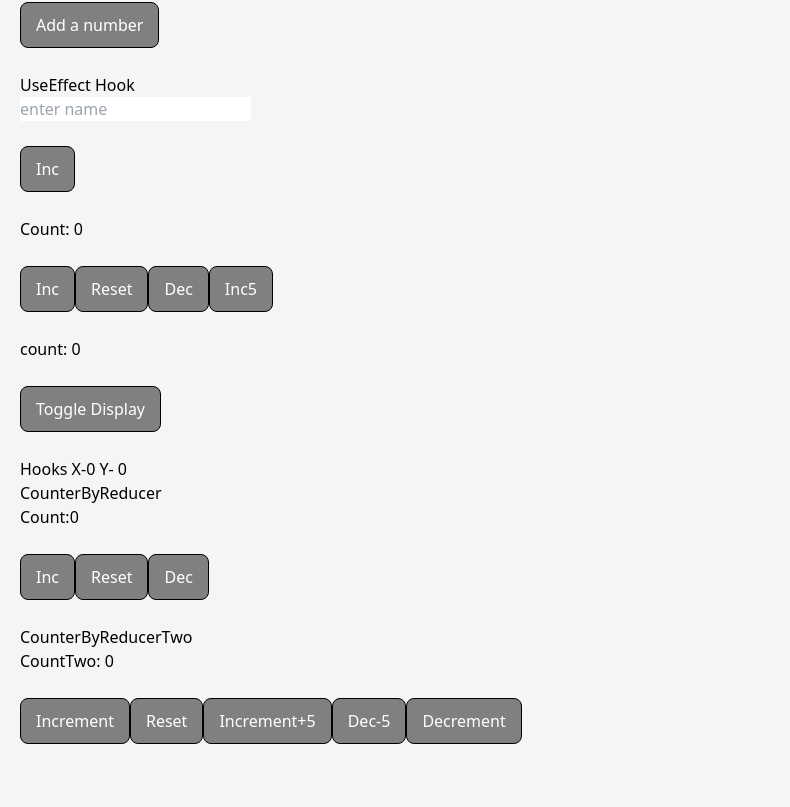
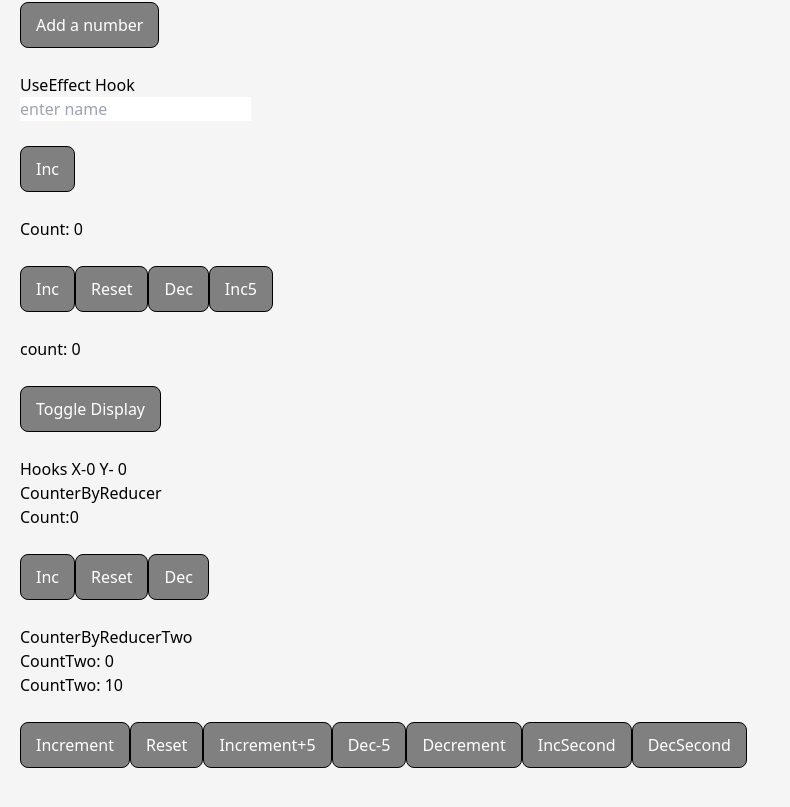
Before and after one commit to Omid-Sargazi/react-project, a React (Create React App) app: page / in a window 1280 px wide. Shown: the part 379-1186 px from the top of the page, without its empty margins (0-790 px from the left). Built offline with nearby package versions, Linux system fonts and the light colour scheme.

Commit message:
React Hooks useReducer (complex state & action)

```diff
--- a/src/Components/useReducer/CounterByReducerTwo.js
+++ b/src/Components/useReducer/CounterByReducerTwo.js
@@ -1,14 +1,25 @@
 import { useReducer } from "react";
 const initialState = {
   firstCounter: 0,
+  secondCounter: 10,
 };
 const reducer = (state, action) => {
   switch (action.type) {
     case "inc":
-      return { firstCounter: state.firstCounter + action.value };
+      return {
+        ...state,
+        firstCounter: state.firstCounter + action.value,
+      };
+    case "inc2":
+      return { ...state, secondCounter: state.secondCounter + action.value };
+    case "dec2":
+      return { ...state, secondCounter: state.secondCounter - action.value };
 
     case "dec":
-      return { firstCounter: state.firstCounter - action.value };
+      return {
+        ...state,
+        firstCounter: state.firstCounter - action.value,
+      };
 
     case "reset":
       return initialState;
@@ -23,6 +34,7 @@ const CounterByReducerTwo = () => {
     <>
       <h2>CounterByReducerTwo</h2>
       <h1>CountTwo: {count.firstCounter}</h1>
+      <h1>CountTwo: {count.secondCounter}</h1>
       <button onClick={() => dispatch({ type: "inc", value: 1 })}>
         Increment
       </button>
@@ -34,6 +46,12 @@ const CounterByReducerTwo = () => {
       <button onClick={() => dispatch({ type: "dec", value: 1 })}>
         Decrement
       </button>
+      <button onClick={() => dispatch({ type: "inc2", value: 1 })}>
+        IncSecond
+      </button>
+      <button onClick={() => dispatch({ type: "dec2", value: 1 })}>
+        DecSecond
+      </button>
     </>
   );
 };
```
